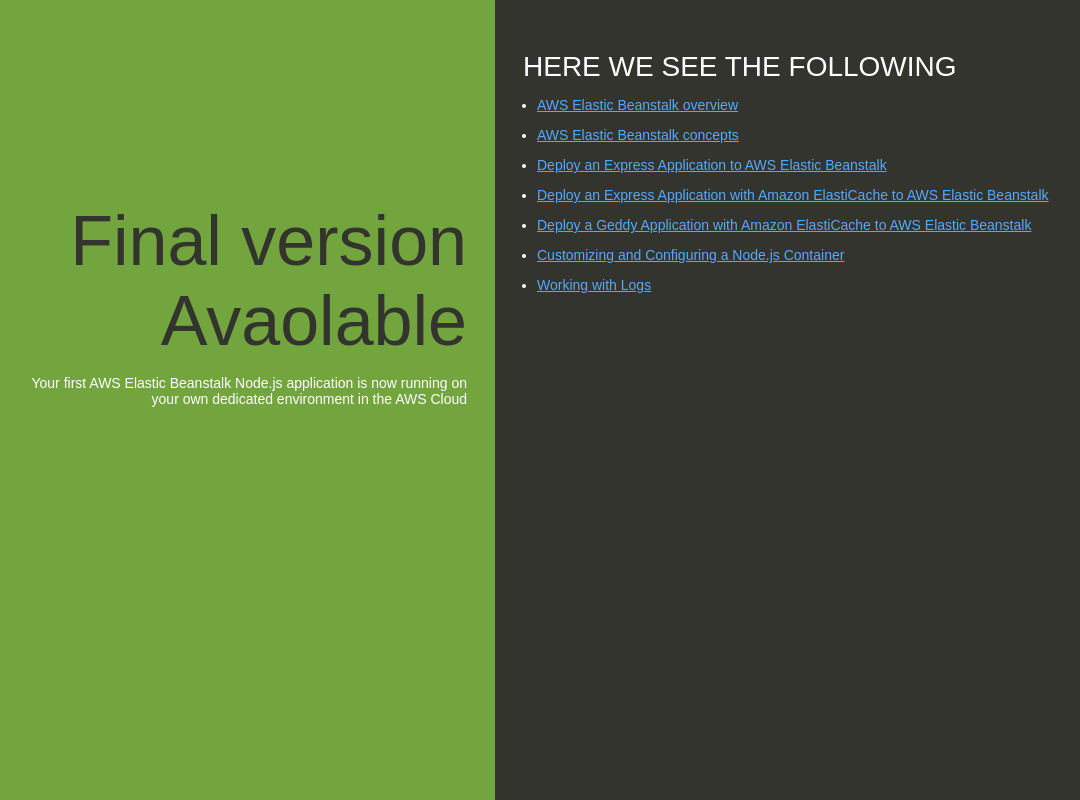
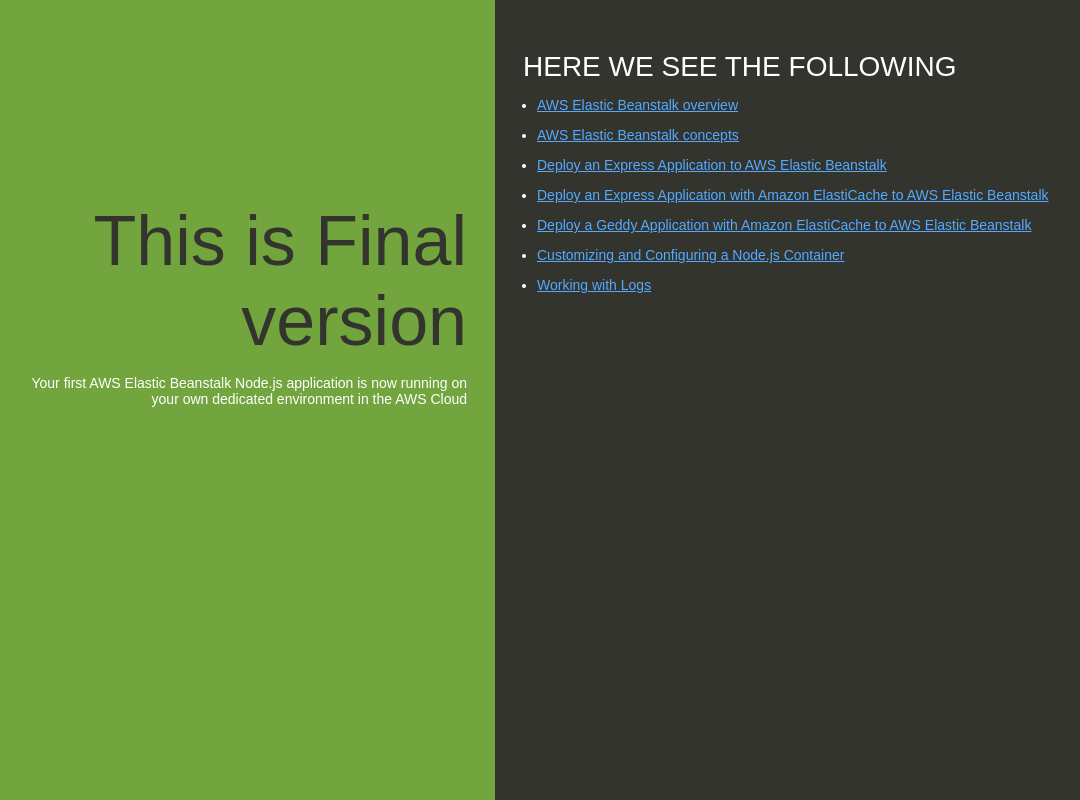
Before and after one commit to Siddharoodhca/testpipeline1, a website: page index.html in a window 1280 px wide. Shown: the whole page, without its empty margins (145-1225 px from the left). Drawn offline with Linux system fonts and the light colour scheme.

Commit message:
Add files via upload

```diff
--- a/index.html
+++ b/index.html
@@ -74,7 +74,7 @@
   </head>
   <body>
     <div class="textColumn">
-      <h1>Final version Avaolable</h1>
+      <h1>This is Final version</h1>
       <p>Your first AWS Elastic Beanstalk Node.js application is now running on your own dedicated environment in the AWS Cloud</p>
     </div>
     <div class="linksColumn">
```
